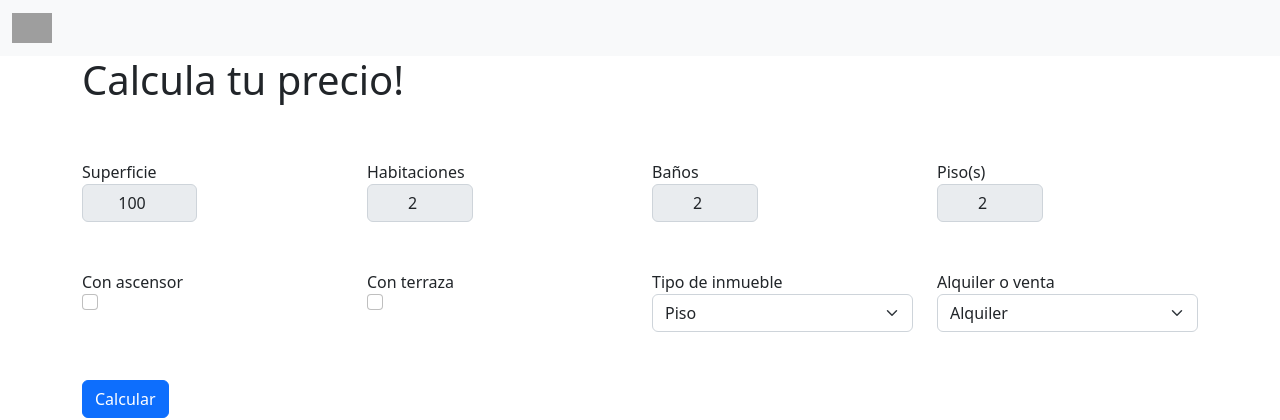
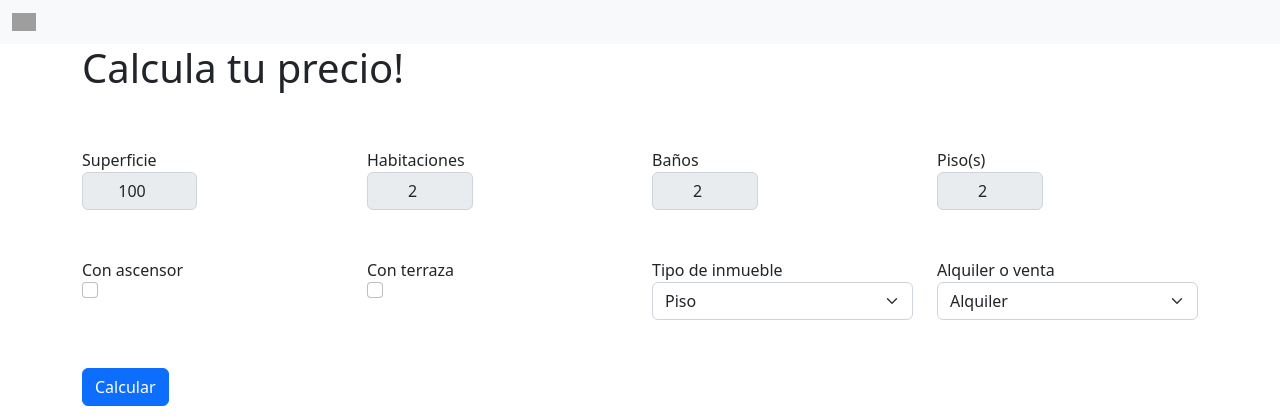
Before and after one commit to LdMe/mapa_pisos, a Flask app: page / in a window 1280 px wide. Shown: the top 420 px of the page. Run offline with Flask 2, Linux system fonts and the light colour scheme; some libraries are stand-ins or nearby versions; grey boxes are pictures that could not be loaded.

Commit message:
home icon smaller

```diff
--- a/templates/index.html
+++ b/templates/index.html
@@ -17,7 +17,7 @@
             width: 30%;
         }
         #home-icon {
-            width: 5vh;
+            width: 3vh;
         }
         .modal {
             margin-top: 40vh;
```
